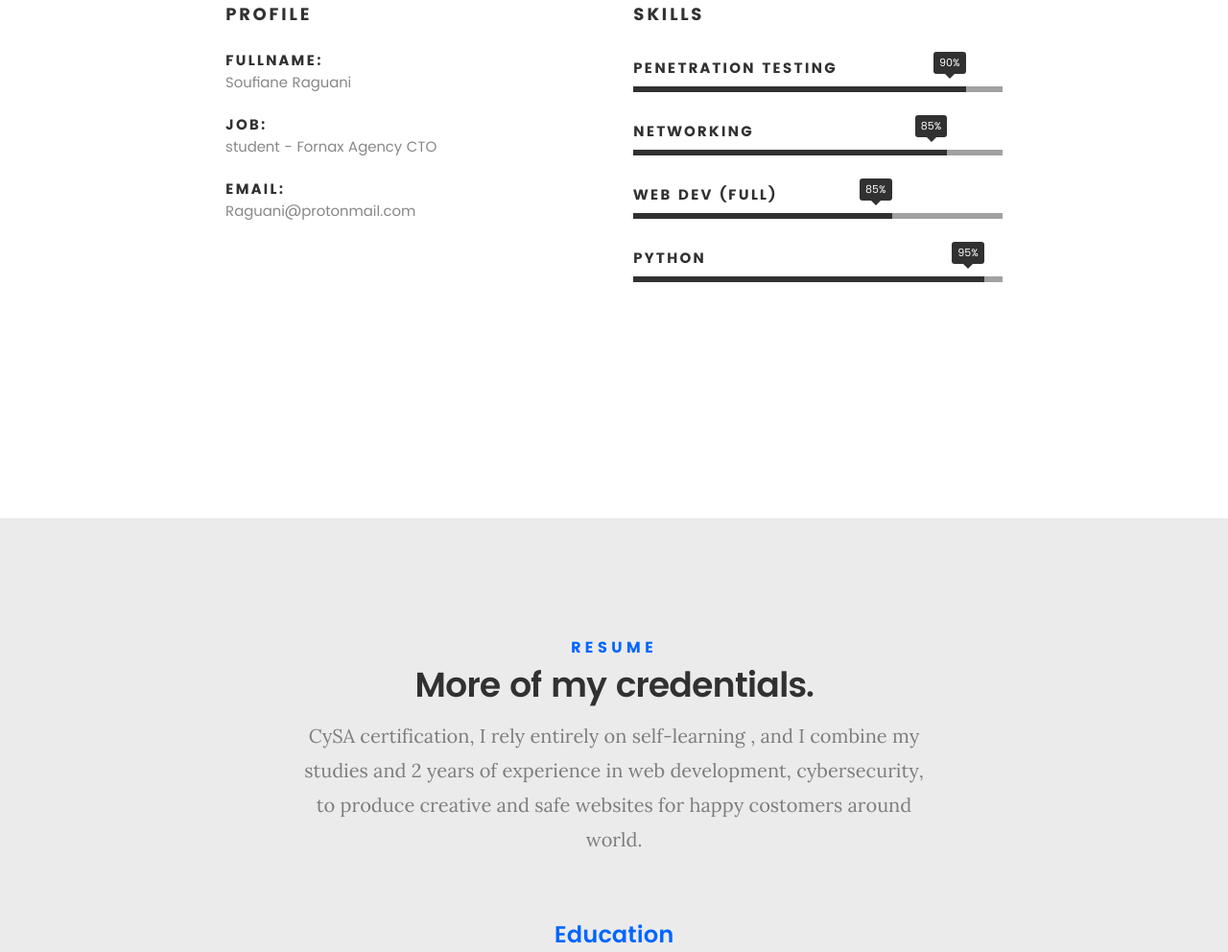
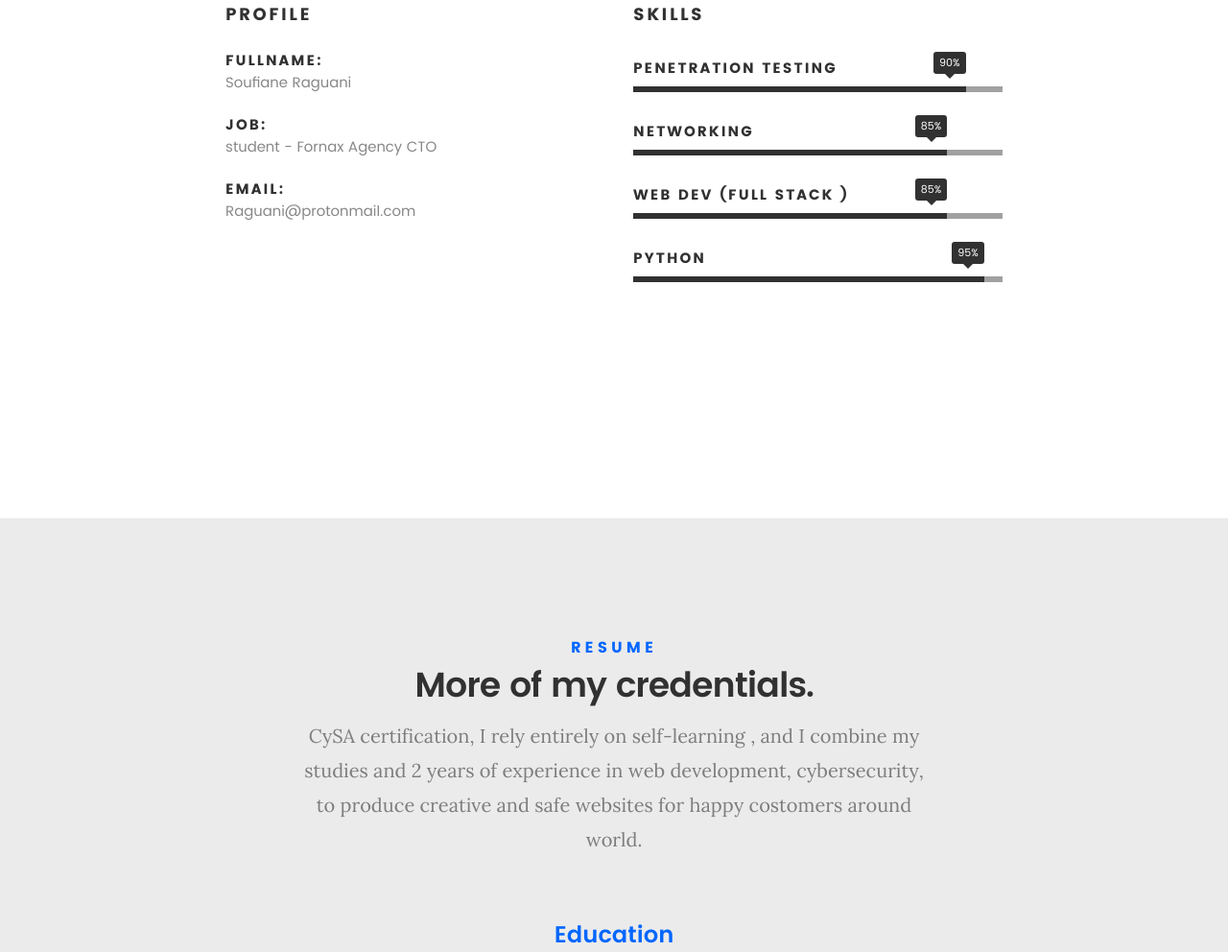
Before and after one commit to raguani/Raguani.github.io, a plain HTML site: page index.html in a window 1280 px wide. Shown: the part 1241-2233 px from the top of the page at 96% size. Drawn offline with Linux system fonts and the light colour scheme; files whose address does not match are found by name.

Commit message:
Update index.html

```diff
--- a/index.html
+++ b/index.html
@@ -154,8 +154,8 @@
 				   	<strong>Networking</strong>
 				   </li>
 				   <li>
-				   	<div class="progress percent70"><span>85%</span></div>
-				   	<strong>Web dev (full) </strong>
+				   	<div class="progress percent85"><span>85%</span></div>
+				   	<strong>Web dev (full stack ) </strong>
 				   </li>
 				   <li>
 				   	<div class="progress percent95"><span>95%</span></div>
```
